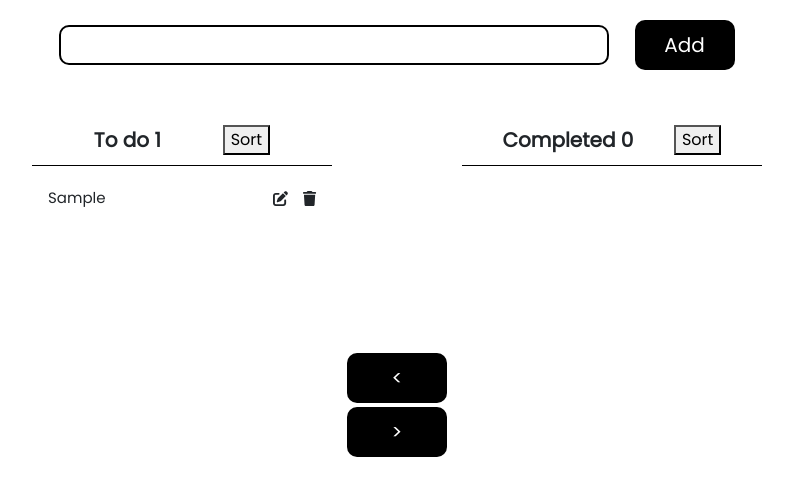
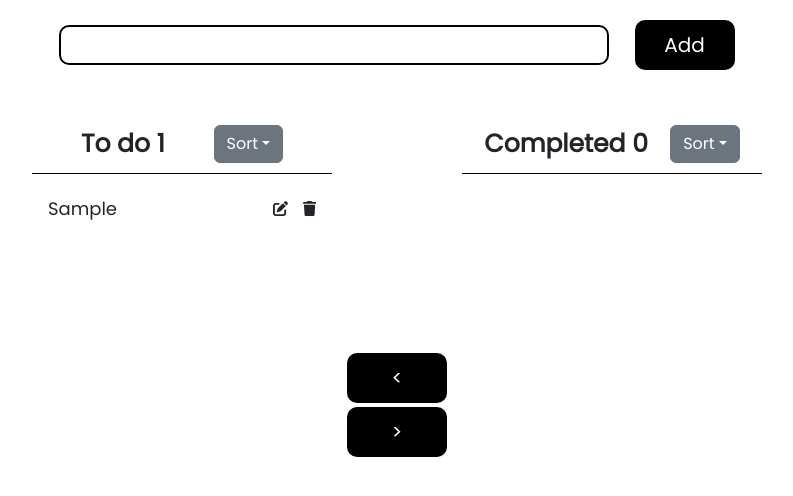
Before and after one commit to keenanbernard/todolist, a React (Create React App) app: page / in a window 1280 px wide. Both pictures are taken after typing "Sample" into the empty fields and a click on the button "Add". Shown: the top 496 px of the page, without its empty margins (243-1036 px from the left). Built offline with nearby package versions, Linux system fonts and the light colour scheme; a web font is replaced by a local one.

Commit message:
Completed sorting, added drop down component to select sorting options

```diff
--- a/src/components/Container/Containter.js
+++ b/src/components/Container/Containter.js
@@ -4,6 +4,7 @@ import './Container.css'
 
 
 const Container = () => {
+  const todo = {id: 0, name: '', created: '', priority: ''}
   const [value, setValue] = useState('')
   const [count, setCount] = useState(1);
   const [task, setTask] = useState('')
@@ -21,11 +22,18 @@ const Container = () => {
 
   const updateList = (value) => {
     setCount(count + 1)
-    const task = {id: count, name: value === '' ? 'Untitled' : value}
+
+    const newTask = {...todo,
+      id: count,
+      name: value === '' ? 'Untitled' : value,
+      created: new Date().toLocaleString(),
+      priority: 'Medium'
+    }
 
     setTodoList(prevState => {
-      return [...prevState, task]
+      return [...prevState, newTask]
     })
+
     resetStates()
   }
 
--- a/src/components/List/List.css
+++ b/src/components/List/List.css
@@ -21,7 +21,7 @@
 
 .list-title {
     margin: 10px 0;
-    font-size: 20px;
+    font-size: 25px;
     font-weight: bold;
 }
 
@@ -45,7 +45,7 @@
 .list-item {
     margin: 5px 0 5px 15px;
     list-style: none;
-    font-size: 15px;
+    font-size: 18px;
     display: flex;
     justify-content: space-between; /* Align button on the left and text on the right */
     align-items: center; /* Vertically center content */
--- a/src/components/List/List.js
+++ b/src/components/List/List.js
@@ -3,11 +3,14 @@ import './List.css'
 import ListModal from "./Modal/Modal";
 import {FontAwesomeIcon} from "@fortawesome/react-fontawesome";
 import {faPenToSquare, faTrash} from "@fortawesome/free-solid-svg-icons";
+import {Dropdown} from "react-bootstrap";
 const List = (props) =>{
-  const [items, setItems] = useState()
+  const [items, setItems] = useState([])
   const [show, setShow] = useState(false);
   const handleClose = () => setShow(false);
   const handleShow = () => setShow(true);
+  const [sort, setSort] = useState('')
+  const [sorting, setSorting] = useState('ascending')
 
   useEffect(() => {
     setItems(props.list)
@@ -18,17 +21,50 @@ const List = (props) =>{
     props.gettask(val)
   }
 
+  const sortBy = (value) => {
+    setSort(value)
+    setSorting('ascending')
+  }
+
+  const sortedItems = items
+    .sort((a, b) => {
+    if (sort === 'name') {
+      const sortOrder = sorting === 'ascending' ? 1 : -1;
+      if (a.name < b.name) return -1 * sortOrder;
+      if (a.name > b.name) return 1 * sortOrder;
+    } else if (sort === 'date' || sort === 'reset') {
+      const sortOrder = sorting === 'ascending' ? 1 : -1;
+      const dateA = new Date(a.created);
+      const dateB = new Date(b.created);
+      if (dateA < dateB) return -1 * sortOrder;
+      if (dateA > dateB) return 1 * sortOrder;
+    }
+  })
+
   return(
     <div className='list'>
       <div className='list-title-container'>
         <div className='list-title'>{props.name} {props.total}</div>
-        <button>Sort</button>
+        <Dropdown>
+          <Dropdown.Toggle variant="secondary" id="dropdown-basic">
+            Sort
+          </Dropdown.Toggle>
+
+          <Dropdown.Menu>
+            <Dropdown.Item onClick={() => sortBy('name')}>Name</Dropdown.Item>
+            <Dropdown.Item onClick={() => sortBy('date')}>Date Created</Dropdown.Item>
+            <Dropdown.Divider />
+            <Dropdown.Item onClick={() => setSorting('ascending')}>Ascending</Dropdown.Item>
+            <Dropdown.Item onClick={() => setSorting('descending')}>Descending</Dropdown.Item>
+            <Dropdown.Divider />
+            <Dropdown.Item onClick={() => sortBy('reset')}>Reset</Dropdown.Item>
+          </Dropdown.Menu>
+        </Dropdown>
       </div>
       <div className='list-items'>
-        {items?.map((val) => (
-          <div className='list-item-container'>
+        {sortedItems?.map((val) => (
+          <div key={val.id} className='list-item-container'>
             <li
-              key={val.id}
               className={`list-item ${val.id === props.hightlighted.id ? `highlighted` : ``}`}
               onClick={() => selection(val)}>{val.name}
               <div className='list-options-container'>
@@ -39,7 +75,7 @@ const List = (props) =>{
           </div>
         ))}
       </div>
-      <ListModal show={show} handleclose={handleClose} task={props.hightlighted}/>
+      <ListModal show={show} handleclose={handleClose} task={props.hightlighted} status={props.name}/>
     </div>
   )
 }
--- /dev/null
+++ b/src/components/List/Modal/Modal.css
@@ -0,0 +1,4 @@
+.Modal-Title{
+    font-weight: bold !important;
+    font-size: 35px !important;
+}
--- a/src/components/List/Modal/Modal.js
+++ b/src/components/List/Modal/Modal.js
@@ -1,14 +1,17 @@
 import {Modal, Button} from 'react-bootstrap'
+import './Modal.css'
+import {FontAwesomeIcon} from "@fortawesome/react-fontawesome";
+import {faClock} from "@fortawesome/free-solid-svg-icons";
 
 const ListModal = (props) => {
-  console.log(props)
   return (
     <>
       <Modal show={props.show} onHide={props.handleclose} centered>
         <Modal.Header closeButton>
-          <Modal.Title>Task: #{props.task.id}</Modal.Title>
+          <Modal.Title className='Modal-Title'>{props.task.name}</Modal.Title>
         </Modal.Header>
-        <Modal.Body>{props.task.name}</Modal.Body>
+        <Modal.Body><FontAwesomeIcon icon={faClock} /> Date Created {props.task.created}</Modal.Body>
+        <Modal.Body>Status {props.status}</Modal.Body>
         <Modal.Footer>
           <Button variant="secondary" onClick={props.handleclose}>
             Close
```
